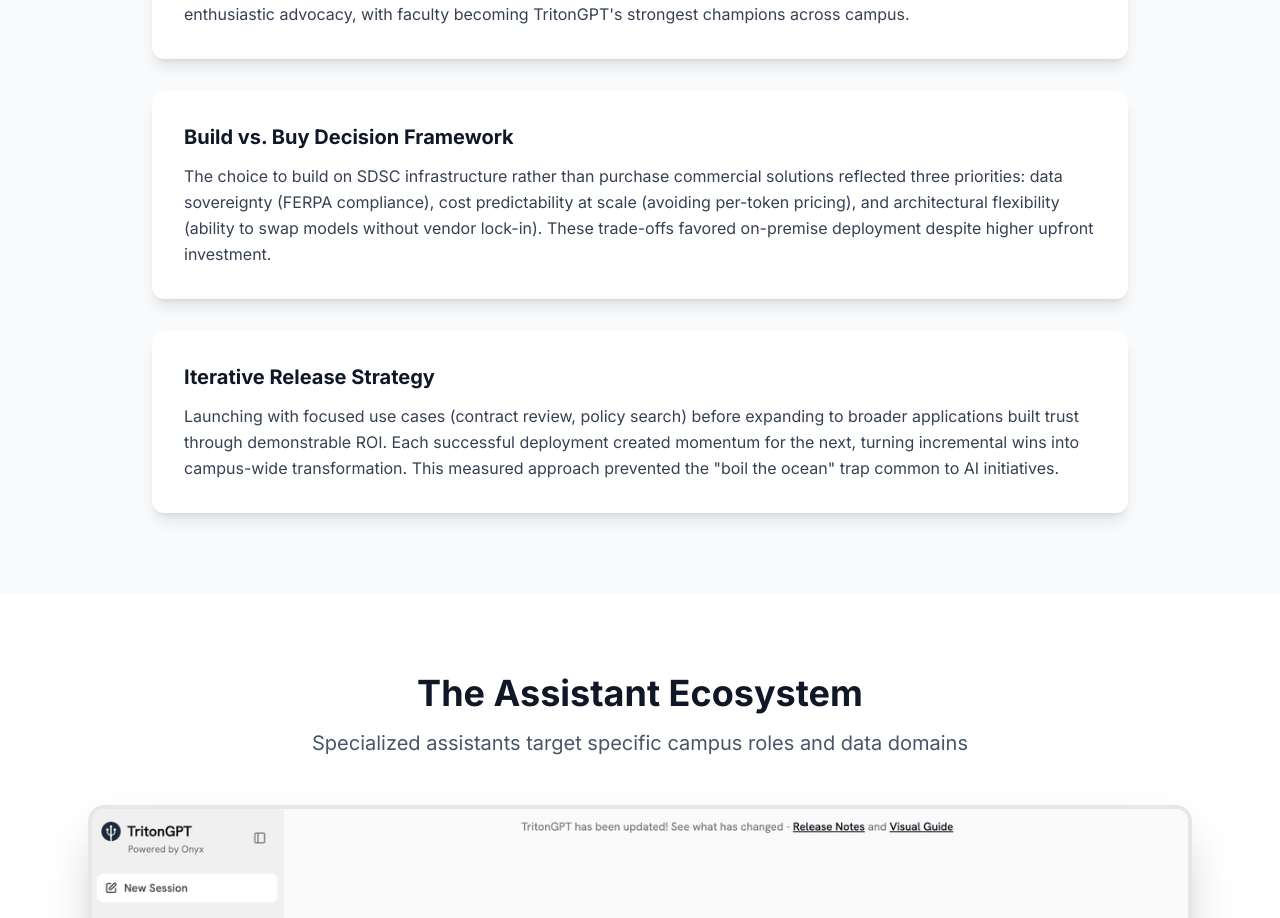
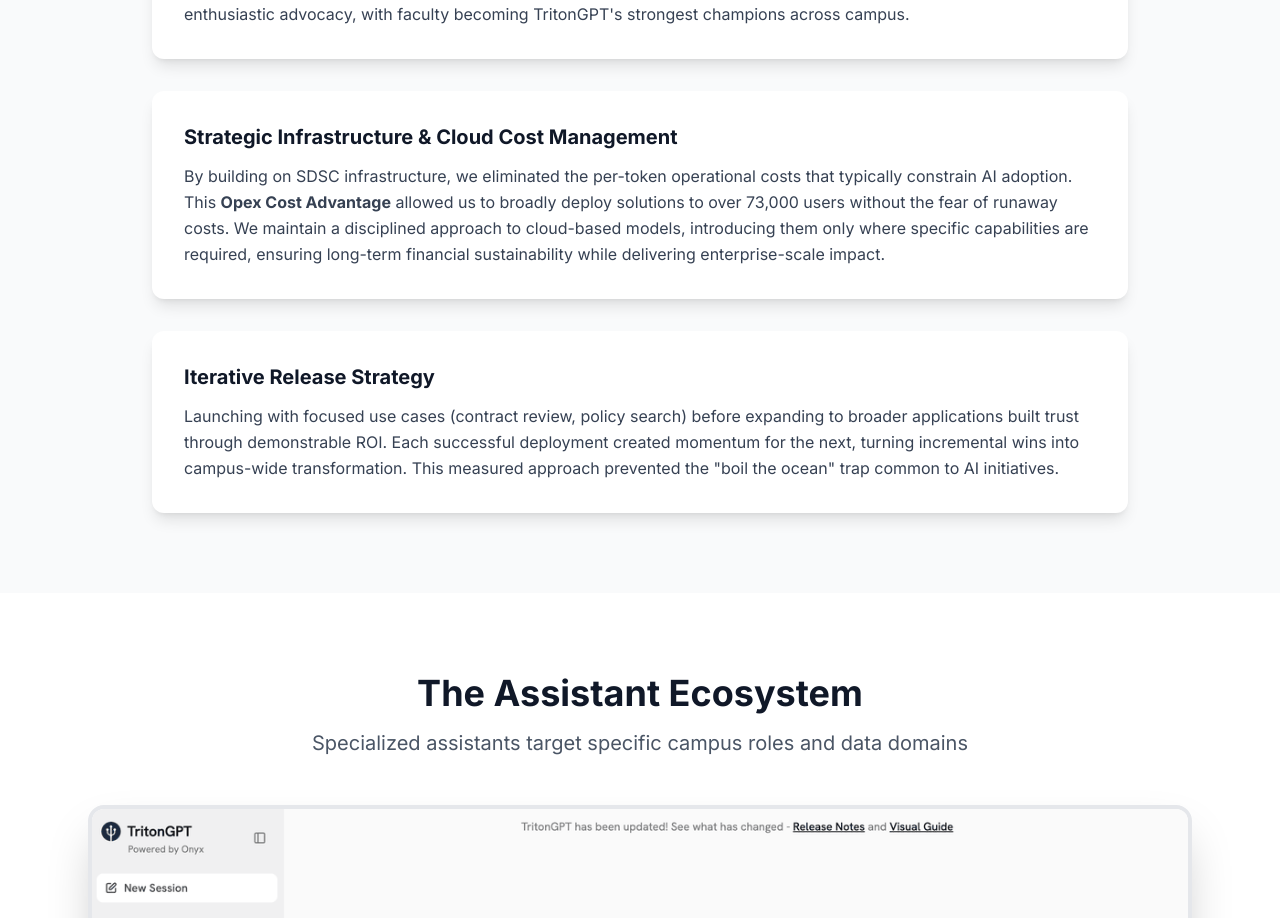
Before and after one commit to bpollak/brettpollak-website, a Next.js app: page /tritongpt in a window 1280 px wide. Shown: the part 2150-3068 px from the top of the page. Built offline with nearby package versions, Linux system fonts and the light colour scheme.

Commit message:
content(tritongpt): update cost strategy section with opex details

```diff
--- a/app/tritongpt/TritonGPTContent.tsx
+++ b/app/tritongpt/TritonGPTContent.tsx
@@ -197,12 +197,12 @@ export default function TritonGPTContent() {
           </div>
 
           <div className="card-3d bg-white rounded-xl p-8 shadow-lg hover:shadow-2xl transition-all duration-300">
-            <h3 className="text-xl font-bold text-gray-900 mb-3">Build vs. Buy Decision Framework</h3>
+            <h3 className="text-xl font-bold text-gray-900 mb-3">Strategic Infrastructure & Cloud Cost Management</h3>
             <p className="text-gray-700 leading-relaxed">
-              The choice to build on SDSC infrastructure rather than purchase commercial solutions reflected three priorities:
-              data sovereignty (FERPA compliance), cost predictability at scale (avoiding per-token pricing), and architectural
-              flexibility (ability to swap models without vendor lock-in). These trade-offs favored on-premise deployment despite
-              higher upfront investment.
+              By building on SDSC infrastructure, we eliminated the per-token operational costs that typically constrain AI adoption.
+              This <strong>Opex Cost Advantage</strong> allowed us to broadly deploy solutions to over 73,000 users without the fear of runaway costs.
+              We maintain a disciplined approach to cloud-based models, introducing them only where specific capabilities are required,
+              ensuring long-term financial sustainability while delivering enterprise-scale impact.
             </p>
           </div>
 
```
